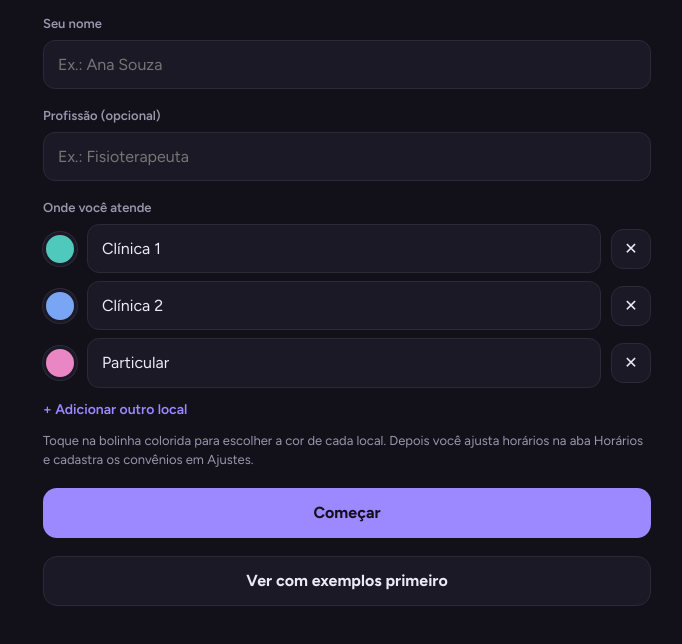
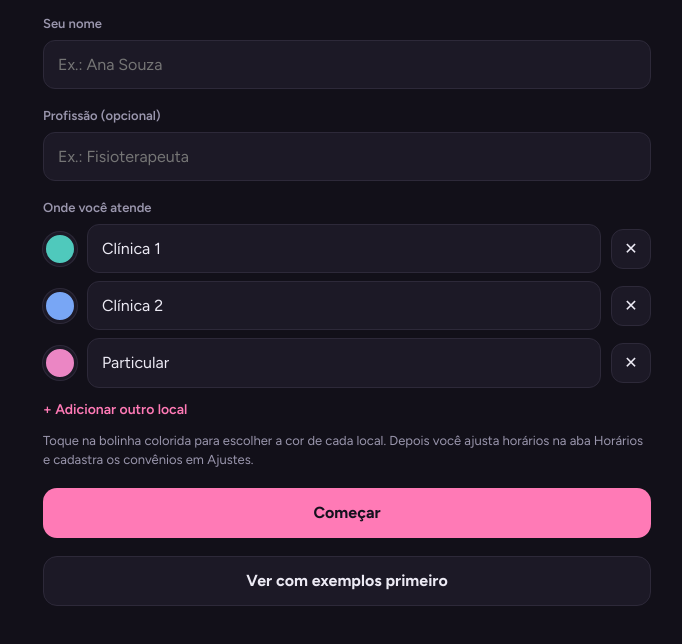
Before and after one commit to phmacieldev/minha-agenda, a plain HTML site: page index.html in a window 1280 px wide. Shown: the part 256-900 px from the top of the page, without its empty margins (293-975 px from the left). Drawn offline with nearby package versions, Linux system fonts and the dark colour scheme.

Commit message:
Troca o tema de roxo para rosa, combinando com o ícone
Ajusta --accent/--accent-ink/--accent-soft no claro e no escuro,
validando contraste AA (>=4.5:1) em todas as combinações usadas
(botões, abas, etiquetas sobre accent-soft).

```diff
--- a/index.html
+++ b/index.html
@@ -20,7 +20,7 @@
 /* Layout: app de uma coluna, faixa da semana no topo, linha do tempo do dia, barra de abas fixa embaixo */
 :root{
   --bg:#F6F5FA; --surface:#FFFFFF; --ink:#1E1B2E; --muted:#6B6880; --line:#E4E1EE;
-  --accent:#5B3FD6; --accent-ink:#FFFFFF; --accent-soft:#ECE8FC;
+  --accent:#C2256A; --accent-ink:#FFFFFF; --accent-soft:#F8E5ED;
   --ok:#1F8A4C; --ok-soft:#E3F4EA; --warn:#B46A0B; --warn-soft:#FBF0DF; --bad:#C23B3B; --bad-soft:#FBE6E6;
   --p1:#138A80; --p2:#D2554A; --p3:#B7791F; --p4:#2F6FD6; --p5:#C2408F; --p6:#3E8E3A;
   --display:"Bricolage Grotesque", "Avenir Next", system-ui, sans-serif;
@@ -30,7 +30,7 @@
 }
 @media (prefers-color-scheme: dark){:root{
   --bg:#121019; --surface:#1C1926; --ink:#ECEAF4; --muted:#9A96AD; --line:#2D2939;
-  --accent:#9C88FF; --accent-ink:#14111D; --accent-soft:#2A2442;
+  --accent:#FF7AB6; --accent-ink:#14111D; --accent-soft:#412538;
   --ok:#5CCB8A; --ok-soft:#173326; --warn:#E9A94E; --warn-soft:#3A2B14; --bad:#F07E7E; --bad-soft:#3D1D1F;
   --p1:#4FC9BC; --p2:#F08A7F; --p3:#E8B04E; --p4:#78A6F5; --p5:#EB86C4; --p6:#82C97D;
   --shadow:0 1px 2px rgba(0,0,0,.3), 0 8px 24px rgba(0,0,0,.25);
```
